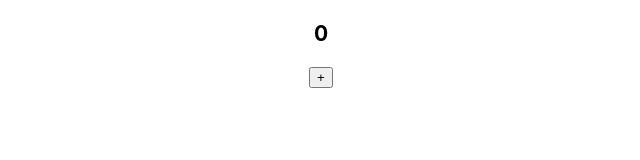
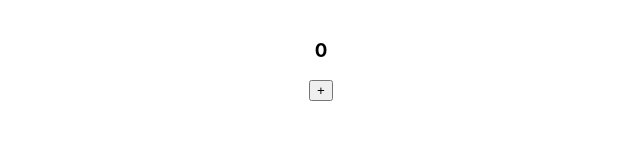
Before and after one commit to umarfchy/nextjs-gems, a Next.js app: page /contextApiExample in a window 1280 px wide. Shown: the top 160 px of the page, without its empty margins (319-959 px from the left). Built offline with nearby package versions, Linux system fonts and the light colour scheme.

Commit message:
fixed styling issue

```diff
--- a/components/contextapi-examples/Example2.jsx
+++ b/components/contextapi-examples/Example2.jsx
@@ -7,15 +7,10 @@ export const Example2 = () => {
   const value = useContext(FileStateContext);
   const { counter, setCounter } = value;
 
-  const placeCenter = {
-    fontSize: "large",
-    display: "grid",
-    placeItems: "center",
-  };
   return (
-    <div style={placeCenter}>
+    <>
       <h3>{counter}</h3>
       <button onClick={() => setCounter(counter + 1)}>+</button>
-    </div>
+    </>
   );
 };
--- a/pages/contextApiExample.jsx
+++ b/pages/contextApiExample.jsx
@@ -1,4 +1,10 @@
 import { Example1 } from "../components/contextapi-examples/Example1";
+import styles from "../styles/placeCenter.module.css";
+
 export default function contextApiExample() {
-  return <Example1 />;
+  return (
+    <div className={styles.placeCenter}>
+      <Example1 />
+    </div>
+  );
 }
--- a/pages/previewUploadedFiles.jsx
+++ b/pages/previewUploadedFiles.jsx
@@ -1,3 +1,4 @@
+import styles from "../styles/placeCenter.module.css";
 import { useState, useRef, useEffect } from "react";
 
 export default function SingleUploadedFile() {
@@ -14,11 +15,10 @@ export default function SingleUploadedFile() {
     }
   }, [file]);
 
-  const defaultStyle = { width: "200px", height: "200px" };
-  const placeCenter = { display: "grid", placeItems: "center" };
+  const defaultStyle = { width: "200px", height: "200px", marginTop: "30px" };
 
   return (
-    <div style={{ ...placeCenter, marginTop: "20px" }}>
+    <div className={styles.placeCenter}>
       <input type="file" onChange={(e) => setFile(e.target.files[0])} />
       {
         //previews the image
--- /dev/null
+++ b/styles/placeCenter.module.css
@@ -0,0 +1,5 @@
+.placeCenter {
+  display: grid;
+  place-items: center;
+  margin-top: 20px;
+}
```
